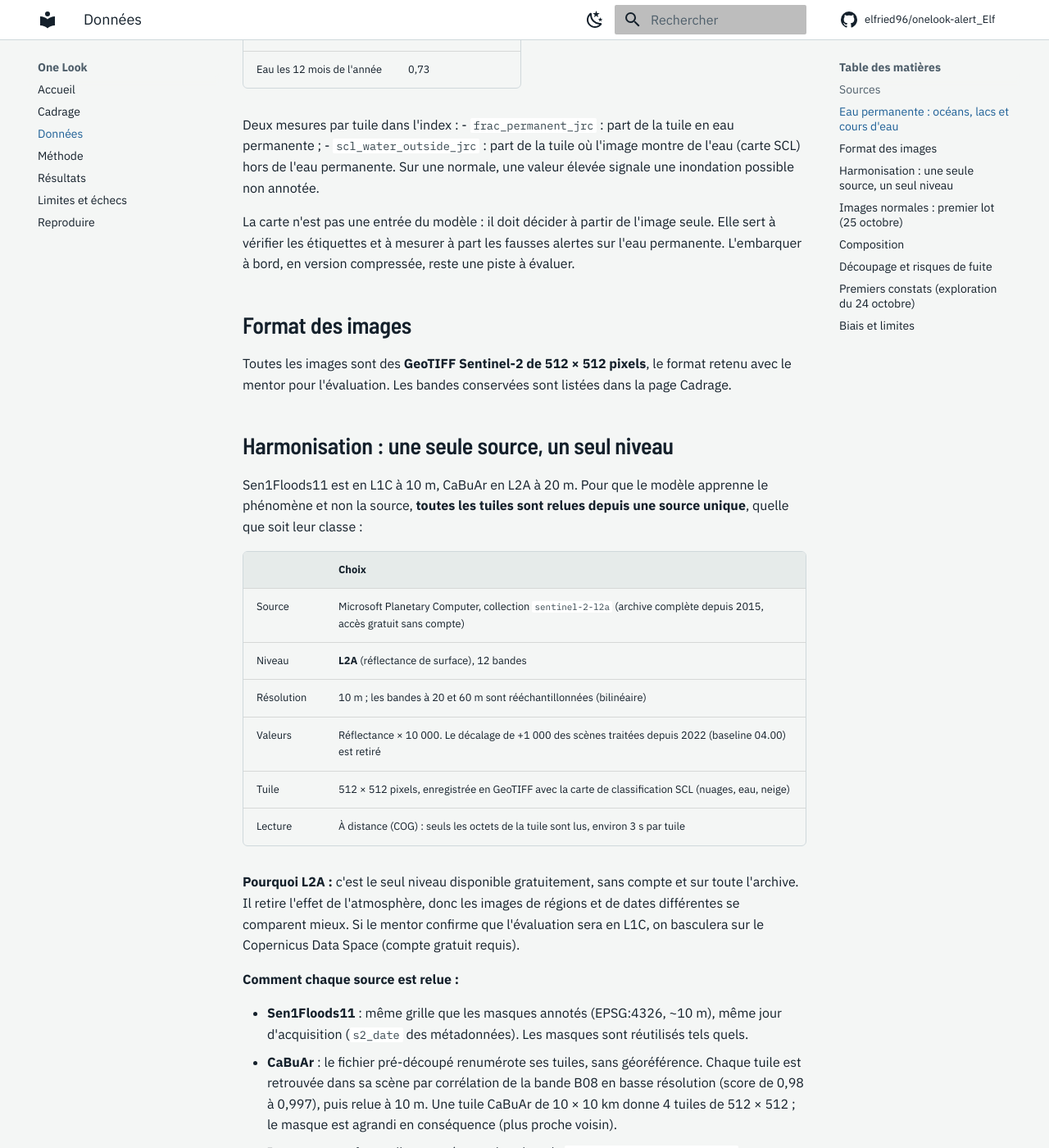
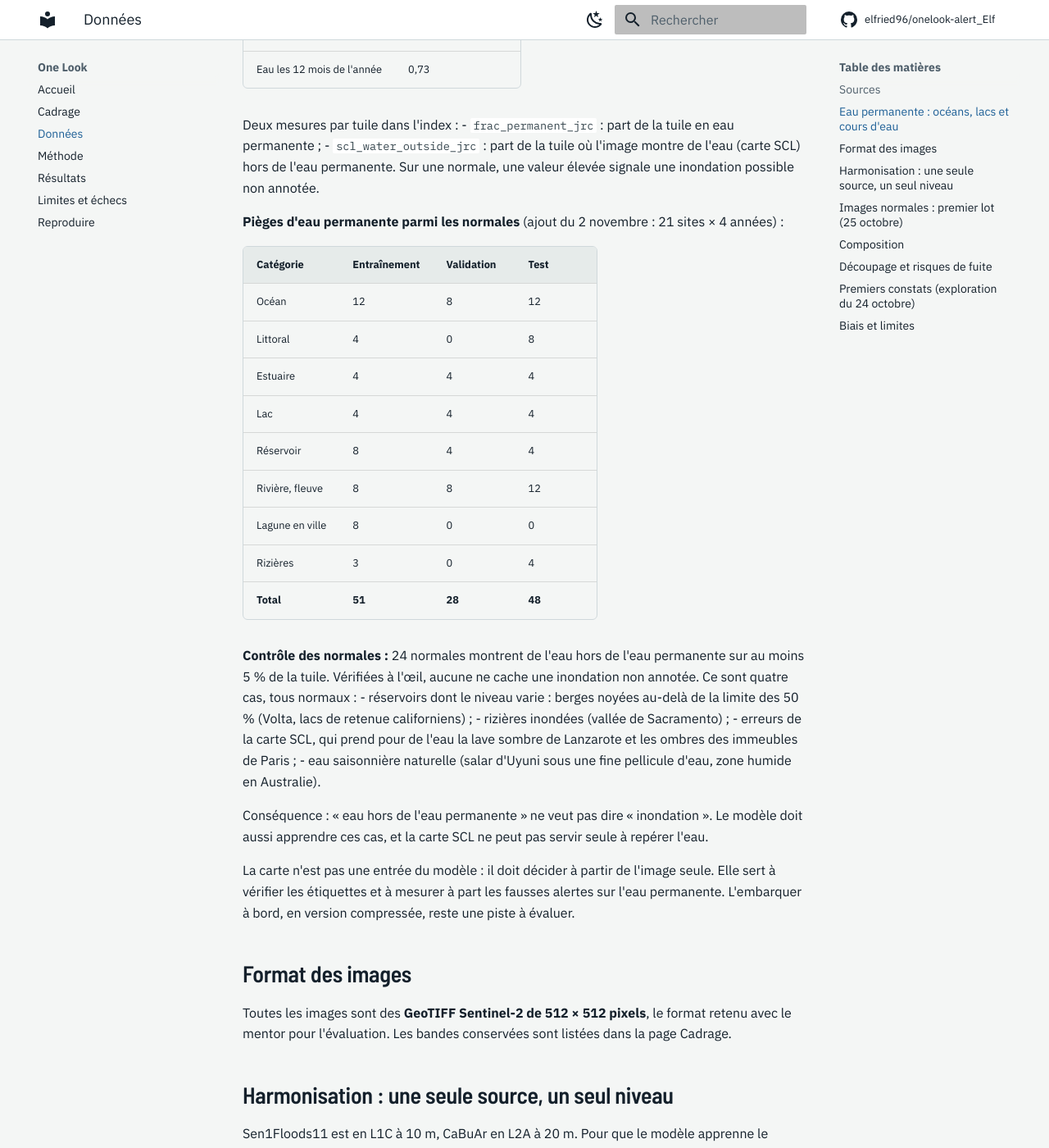
Before and after one commit to elfried96/onelook-alert_Elf, an MkDocs documentation site: the page built from docs/data_card.md, in a window 1280 px wide and 1400 px high, scrolled down 1657 px. Shown: the whole window at 82% size. Built offline with MkDocs 1.6.1 and Material for MkDocs 9.7.7, drawn with Linux system fonts in a browser that asks for light colours; comment, search, counter and statistics services are not loaded; some of the changed text lies outside the part shown.

Commit message:
Correction de la pleine mer dans la carte d'eau et contrôle des normales
GDAL changeait la valeur « pleine mer » (255) en 254 à la reprojection :
src_nodata explicite. 24 normales avec de l'eau hors de l'eau permanente,
vérifiées à l'œil : réservoirs, rizières, erreurs SCL (lave, ombres), eau
saisonnière, aucune inondation cachée. Jeu : 3 312 tuiles, 48 pièges d'eau
en test dont 12 d'océan.

```diff
--- a/docs/data_card.md
+++ b/docs/data_card.md
@@ -35,6 +35,28 @@
 Deux mesures par tuile dans l'index :
 - `frac_permanent_jrc` : part de la tuile en eau permanente ;
 - `scl_water_outside_jrc` : part de la tuile où l'image montre de l'eau (carte SCL) hors de l'eau permanente. Sur une normale, une valeur élevée signale une inondation possible non annotée.
+
+**Pièges d'eau permanente parmi les normales** (ajout du 2 novembre : 21 sites × 4 années) :
+
+| Catégorie | Entraînement | Validation | Test |
+|---|---|---|---|
+| Océan | 12 | 8 | 12 |
+| Littoral | 4 | 0 | 8 |
+| Estuaire | 4 | 4 | 4 |
+| Lac | 4 | 4 | 4 |
+| Réservoir | 8 | 4 | 4 |
+| Rivière, fleuve | 8 | 8 | 12 |
+| Lagune en ville | 8 | 0 | 0 |
+| Rizières | 3 | 0 | 4 |
+| **Total** | **51** | **28** | **48** |
+
+**Contrôle des normales :** 24 normales montrent de l'eau hors de l'eau permanente sur au moins 5 % de la tuile. Vérifiées à l'œil, aucune ne cache une inondation non annotée. Ce sont quatre cas, tous normaux :
+- réservoirs dont le niveau varie : berges noyées au-delà de la limite des 50 % (Volta, lacs de retenue californiens) ;
+- rizières inondées (vallée de Sacramento) ;
+- erreurs de la carte SCL, qui prend pour de l'eau la lave sombre de Lanzarote et les ombres des immeubles de Paris ;
+- eau saisonnière naturelle (salar d'Uyuni sous une fine pellicule d'eau, zone humide en Australie).
+
+Conséquence : « eau hors de l'eau permanente » ne veut pas dire « inondation ». Le modèle doit aussi apprendre ces cas, et la carte SCL ne peut pas servir seule à repérer l'eau.
 
 La carte n'est pas une entrée du modèle : il doit décider à partir de l'image seule. Elle sert à vérifier les étiquettes et à mesurer à part les fausses alertes sur l'eau permanente. L'embarquer à bord, en version compressée, reste une piste à évaluer.
 
@@ -95,14 +117,14 @@
 
 ## Composition
 
-Jeu complet constitué le 28 octobre (`scripts/build_dataset.py`) : **3 228 tuiles** 512 × 512 à 10 m, 12 bandes L2A, environ 16 Go. Décision attendue de chaque tuile selon `configs/labels.yaml` : parts d'anomalie calculées sur la tuile entière, alerte à partir de 5 %, normale sous 0,5 %, ambiguë entre les deux.
+Jeu complet constitué le 28 octobre et complété le 2 novembre (`scripts/build_dataset.py`) : **3 312 tuiles** 512 × 512 à 10 m, 12 bandes L2A, environ 16 Go. Décision attendue de chaque tuile selon `configs/labels.yaml` : parts d'anomalie calculées sur la tuile entière, alerte à partir de 5 %, normale sous 0,5 %, ambiguë entre les deux.
 
 | Partie | Normal | Alerte · inondation | Alerte · incendie | Ambiguë (écartée) | Total |
 |---|---|---|---|---|---|
-| Entraînement | 1 336 | 88 | 286 | 277 | 1 987 |
-| Validation | 396 | 15 | 66 | 53 | 530 |
-| Test | 494 | 25 | 88 | 104 | 711 |
-| **Total** | **2 226** | **128** | **440** | **434** | **3 228** |
+| Entraînement | 1 360 | 88 | 286 | 277 | 2 011 |
+| Validation | 420 | 15 | 66 | 53 | 554 |
+| Test | 530 | 25 | 88 | 104 | 747 |
+| **Total** | **2 310** | **128** | **440** | **434** | **3 312** |
 
 Origine des tuiles :
 
@@ -111,7 +133,7 @@
 | Sen1Floods11, relu en L2A | 434 | inondations, et normales quand l'eau d'inondation est absente |
 | CaBuAr, relu en L2A | 2 108 | zones brûlées ; les quarts non touchés sont des normales |
 | CaBuAr, image avant feu | 352 | normales : le même lieu, avant l'incendie |
-| Catalogue de sites | 149 | normales variées et pièges (neige, désert, lave, rizières…) |
+| Catalogue de sites | 233 | normales variées et pièges (neige, désert, lave, rizières, océans, fleuves, réservoirs…) |
 | Points au hasard | 185 | normales tirées dans 15 régions du monde |
 
 Pertes : 76 tâches n'ont pas abouti, soit 2,3 % :
```
Also changed, not shown: other parts of docs/data_card.md (+1 -1 lines), CLAUDE.md (+2 -1 lines), 1 other file.
